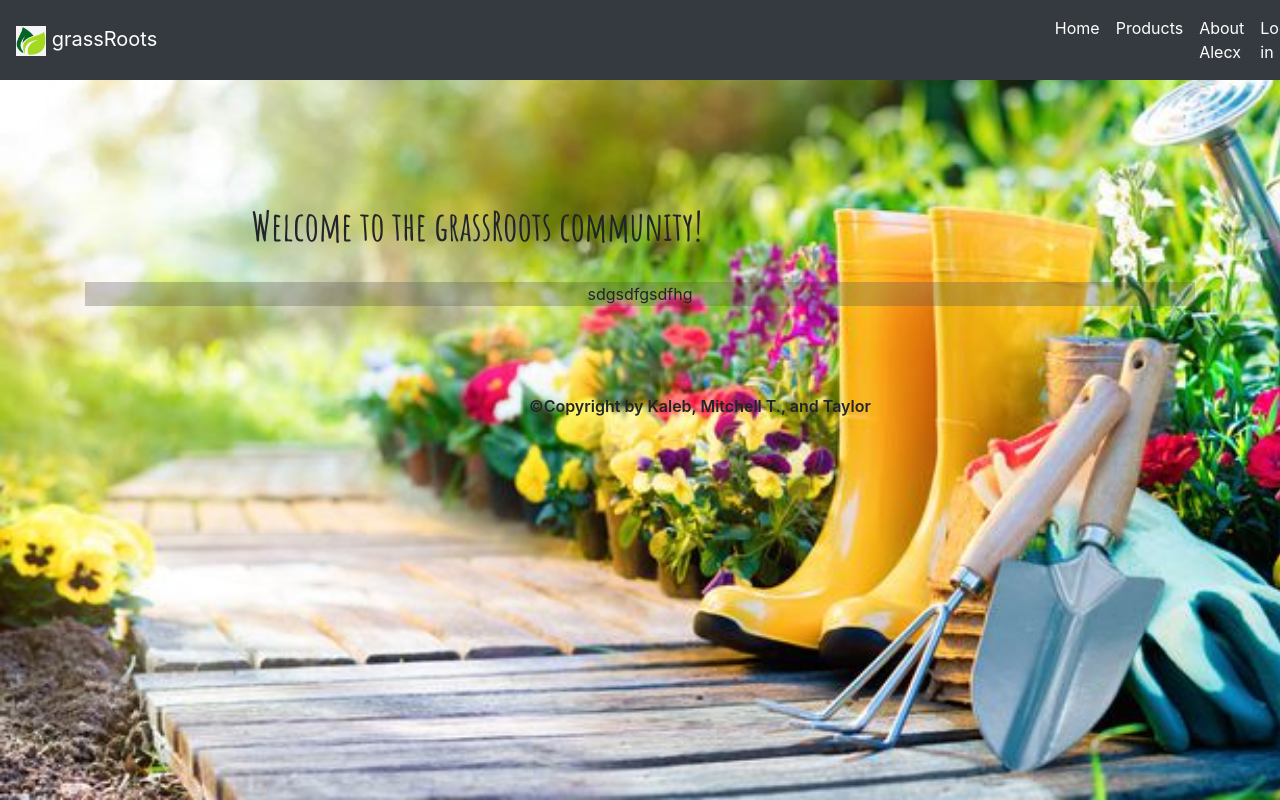
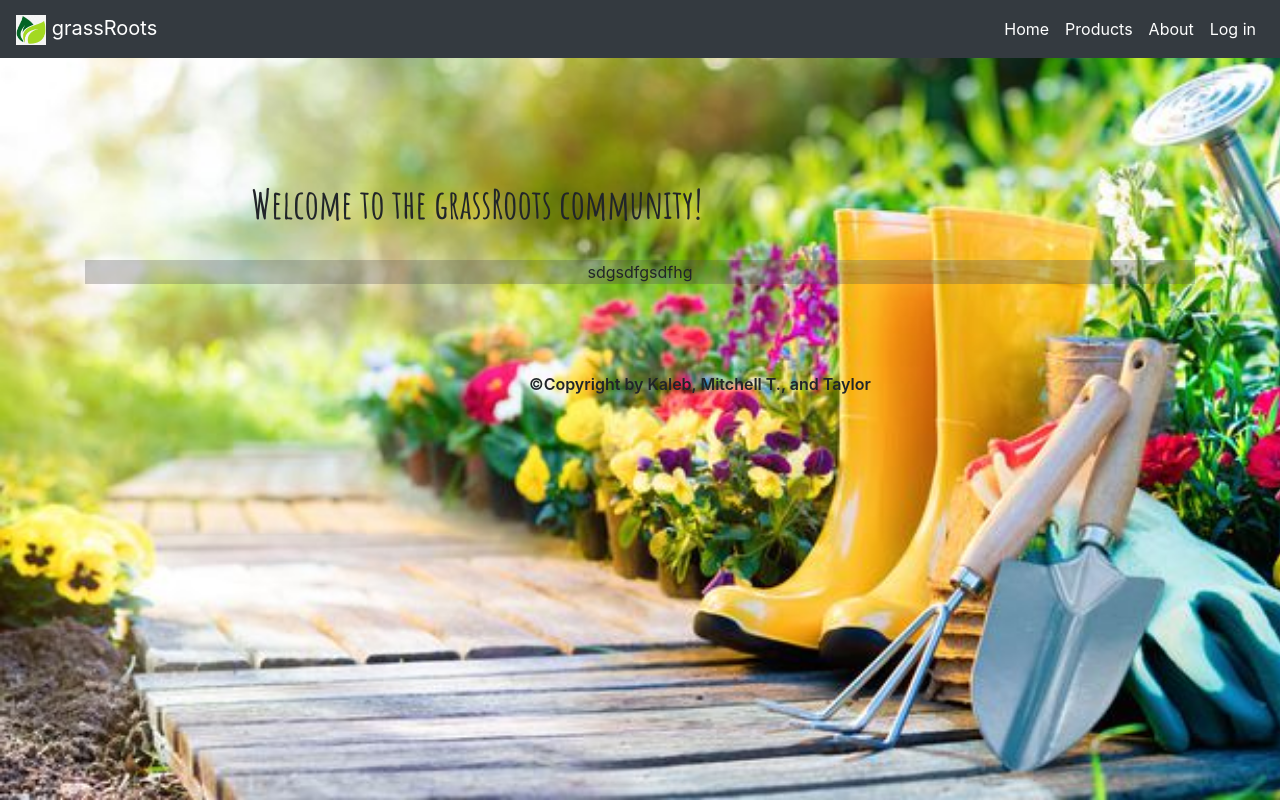
Before and after one commit to KojoBald/efa-garden-project, an Angular app: page / in a window 1280 px wide. Built offline with nearby package versions, Linux system fonts and the light colour scheme; a web font is replaced by a local one.

Commit message:
add styling to navbar

```diff
--- a/src/app/app.component.html
+++ b/src/app/app.component.html
@@ -1,11 +1,11 @@
-<nav class="navbar navbar-expand-lg navbar-dark bg-dark">
+<nav id="navbar" class="navbar navbar-expand-lg navbar-dark bg-dark">
     <a class="navbar-brand" style="color:white;">
     <img src="../../assets/logo.png" width="30" height="30" alt="grassRootslogo">
     {{title}}
     </a>
-      <ul class="navbar-nav" id = "nav-content">
+      <ul class="navbar-nav" id="nav-content">
         <li class="nav-item active">
-          <a class="nav-link" routerLink="/home" style="color:white;">Home</a>
+          <a class="nav-link" routerLink="/" style="color:white;">Home</a>
         </li>
 
         <li class="nav-item">
@@ -13,7 +13,7 @@
         </li>
 
         <li class="nav-item">
-          <a class="nav-link" routerLink="/about" style="color:white;">About Alecx</a>
+          <a class="nav-link" routerLink="/about" style="color:white;">About</a>
         </li>
 
         <li class="nav-item">
--- a/src/styles.css
+++ b/src/styles.css
@@ -1,6 +1,8 @@
 /* You can add global styles to this file, and also import other style files */
-#nav-content{
-    margin-left: 70%;
+#navbar {
+    display: flex;
+    flex-direction: row;
+    justify-content: space-between;
 }
 
 body{
```
